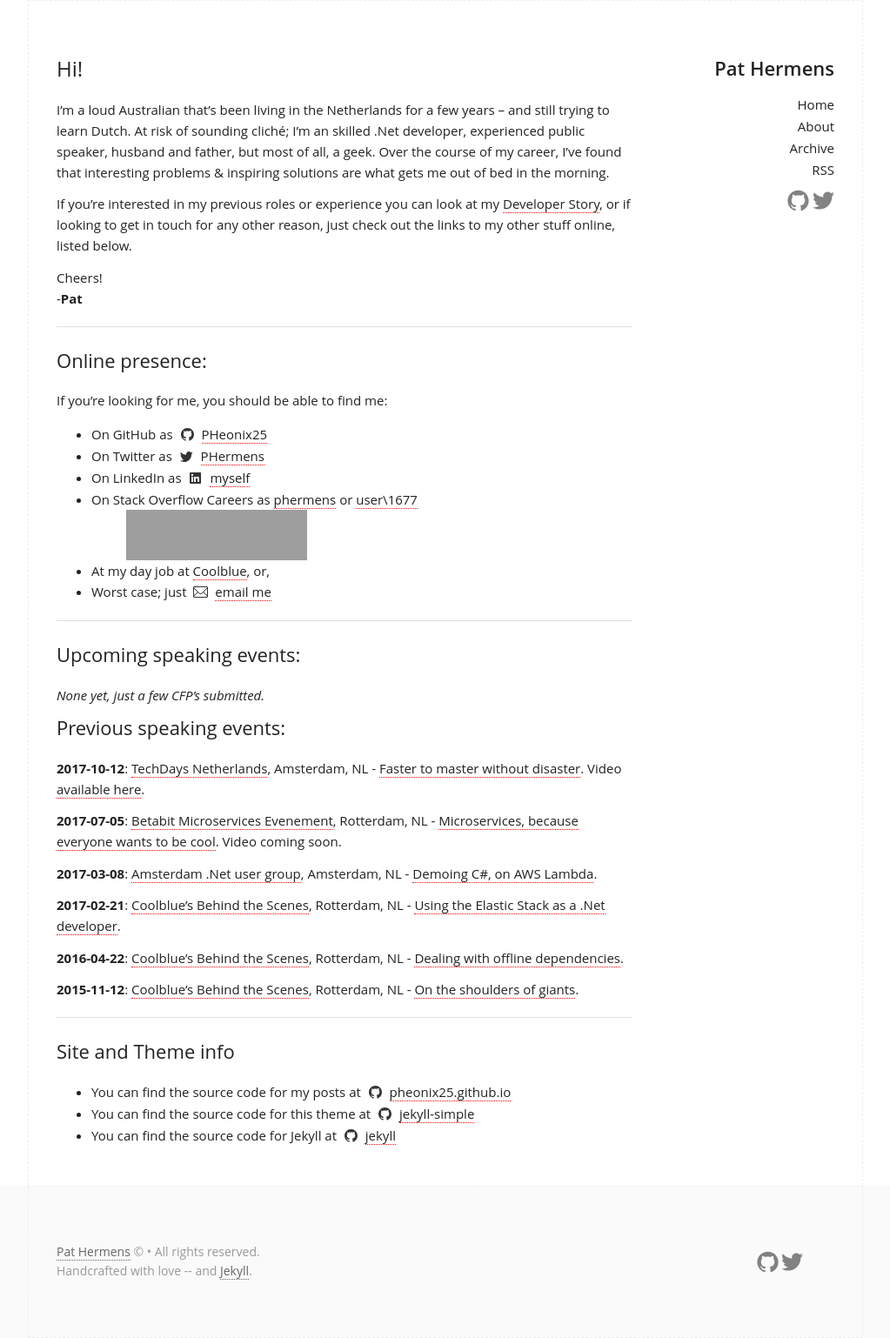
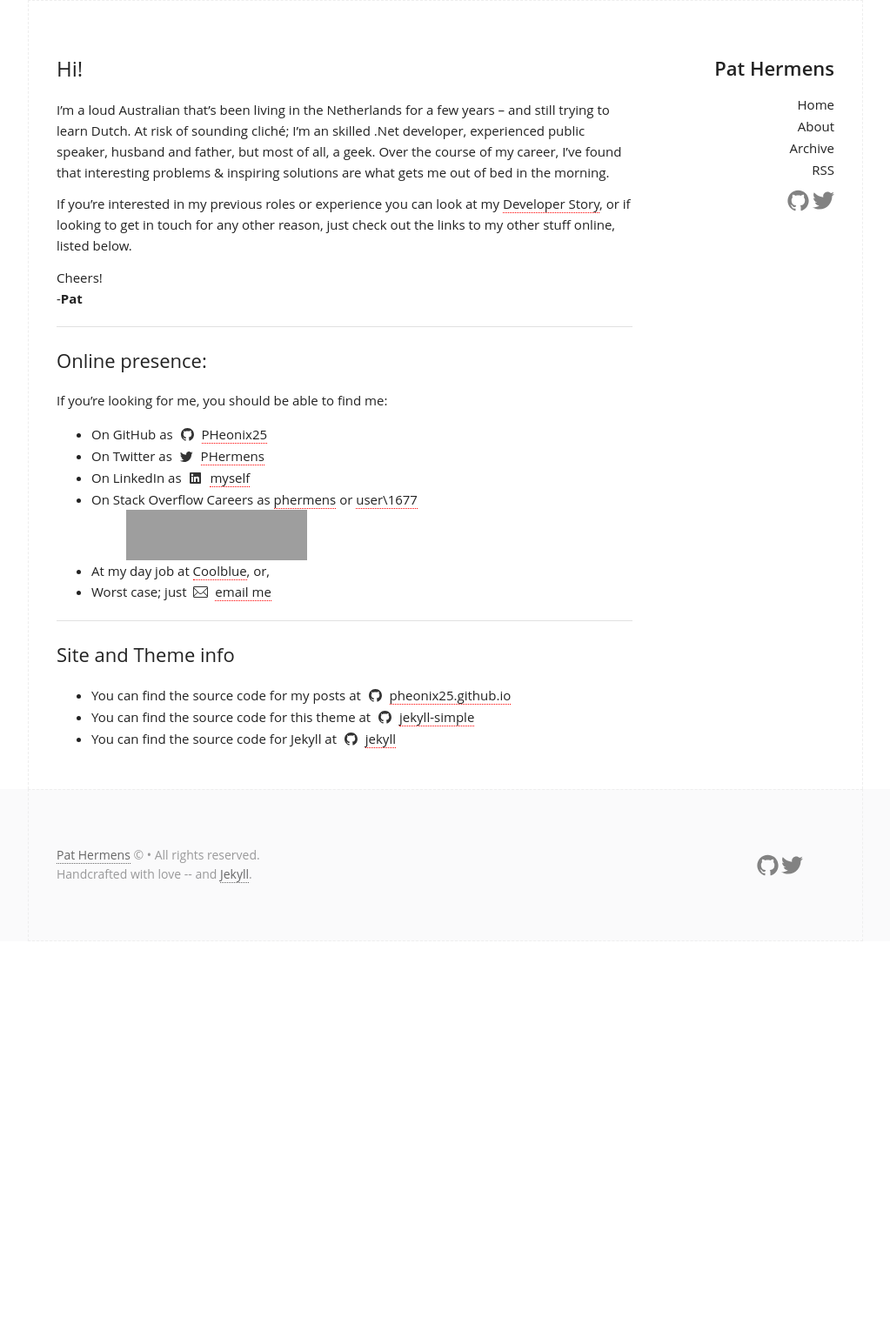
Before and after one commit to PHeonix25/PHeonix25.github.io, a Jekyll site: the page built from about.md, in a window 1280 px wide. Shown: the whole page at 87% size, without its empty margins (128-1151 px from the left). Built offline with Jekyll 4.4.1, drawn with Linux system fonts in a browser that asks for light colours; after the commit the page ends 1082 px from its top, so only the background shows below that; grey boxes are pictures that could not be loaded.

Commit message:
Adding new speaking page

```diff
--- a/about.md
+++ b/about.md
@@ -28,25 +28,6 @@
 - At my day job at [Coolblue](https://coolblue.nl), or,
 - Worst case; just <data data-icon="ei-envelope"></data> [email me](mailto:p@hermens.com.au)
 
-----
-
-## Upcoming speaking events:
-
-_None yet, just a few CFP's submitted._
-
-## Previous speaking events:
-
-**2017-10-12**: [TechDays Netherlands](https://www.techdays.nl/Sessies/#809b5eab-8d48-489b-afb3-429e19b47b8a), Amsterdam, NL - [Faster to master without disaster](https://www.slideshare.net/PHeonix25/faster-to-master-without-disaster). Video [available here](https://www.youtube.com/watch?v=uiRkWinlvY0).
-
-**2017-07-05**: [Betabit Microservices Evenement](https://betabit.nl/over-ons/evenementen), Rotterdam, NL - [Microservices, because everyone wants to be cool](https://www.slideshare.net/PHeonix25/microservices-because-everyone-wants-to-be-cool). Video coming soon.
-
-**2017-03-08**: [Amsterdam .Net user group](https://www.meetup.com/Amsterdam-NET/events/237831821/), Amsterdam, NL - [Demoing C#, on AWS Lambda](https://www.slideshare.net/PHeonix25/c-aws-lambda).
-
-**2017-02-21**: [Coolblue's Behind the Scenes](https://www.coolblue.nl/behindthescenes2102), Rotterdam, NL - [Using the Elastic Stack as a .Net developer](https://www.slideshare.net/PHeonix25/behind-the-scenes-at-coolblue-feb-2017).
-
-**2016-04-22**: [Coolblue's Behind the Scenes](https://www.coolblue.nl/behindthescenes2104), Rotterdam, NL - [Dealing with offline dependencies](http://www.slideshare.net/PHeonix25/behind-the-scenes-at-coolblue-april-2016-61234596).
-
-**2015-11-12**: [Coolblue's Behind the Scenes](https://www.coolblue.nl/behindthescenes1211), Rotterdam, NL - [On the shoulders of giants](http://www.slideshare.net/CBbehindthescenes/coolblue-behind-the-scenes-pat-hermens-on-the-shoulders-of-giants-55080577).
 
 ----
 
```
Also changed, not shown: speaking.md (added, +38 -0 lines).
